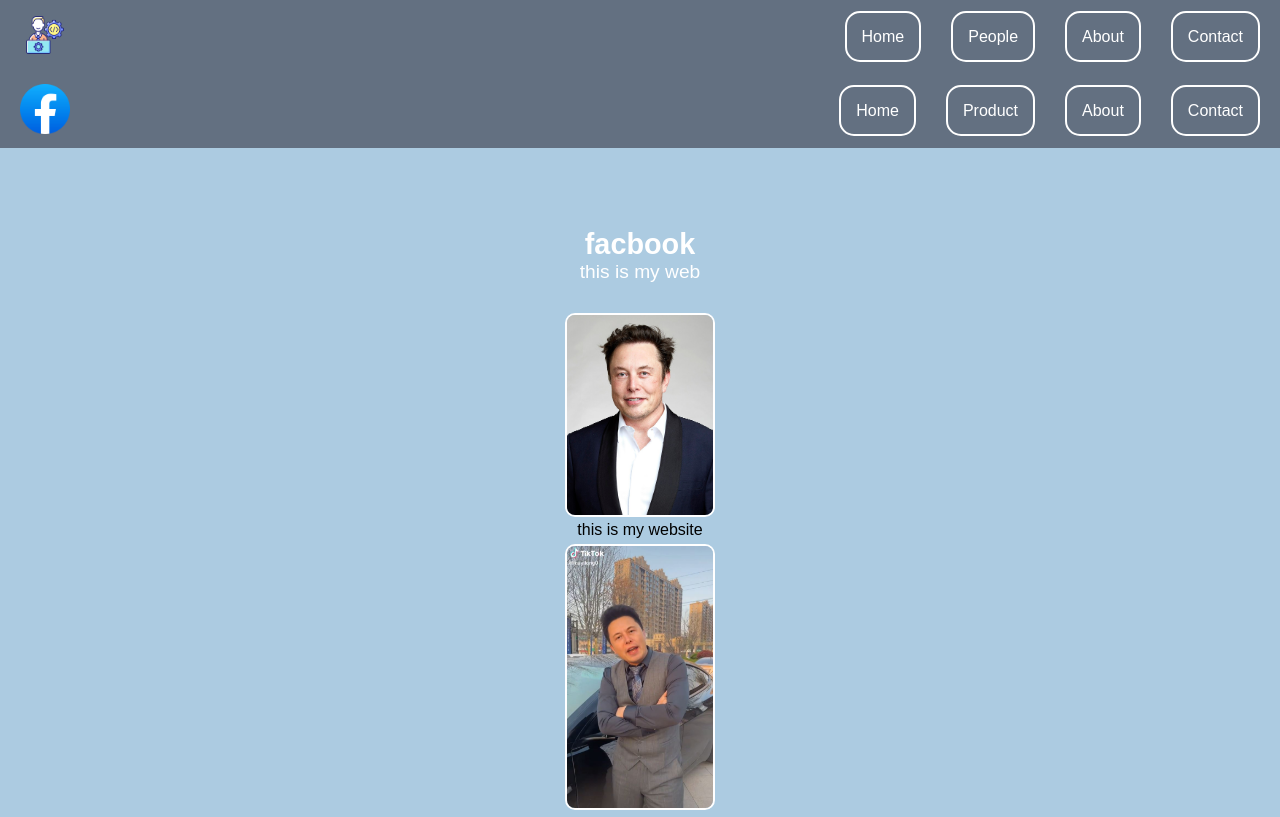
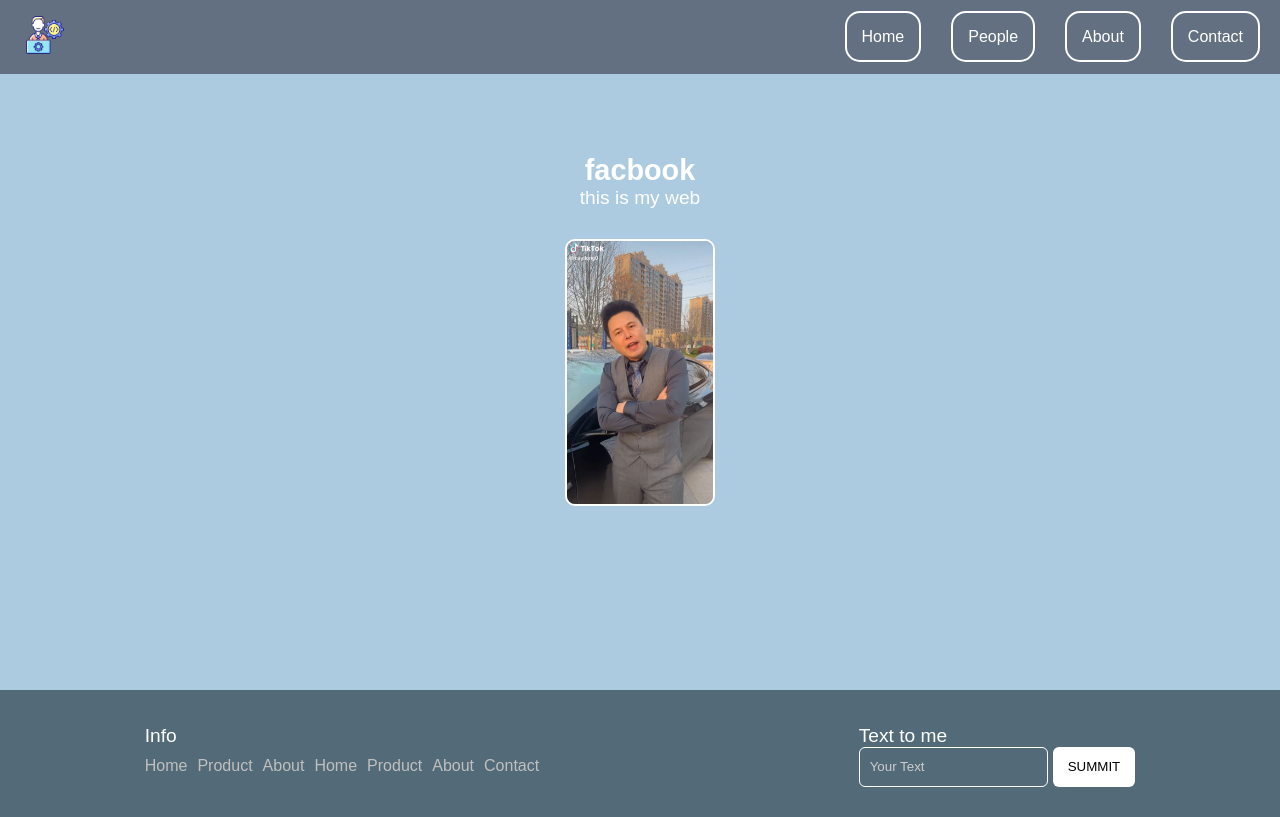
Before and after one commit to kopter2797/facbook, a plain HTML site: page index.html in a window 1280 px wide. Shown: the top 817 px of the page. Drawn offline with Linux system fonts and the light colour scheme; a web font is replaced by a local one.

Commit message:
index.html

```diff
--- a/index.html
+++ b/index.html
@@ -23,31 +23,12 @@
         </ul>
 
     </section>
-    <div class="nav">
-
-        <div class="img-icon">
-            <img src="./img/icon.png" alt="">
-        </div>
-
-        <ul class="menu">
-            <li><a href="">Home</a></li>
-            <li><a href="">Product</a></li>
-            <li><a href="">About</a></li>
-            <li><a href="">Contact</a></li>
-        </ul>
-
-    </div>
 
     <section class="container">
         <div class="box">
             <div class="text">
                 <h1>facbook</h1>
                 <p>this is my web</p>
-            </div>
-
-            <div class="img-people">
-                <img src="./img/people.jpg" alt="">
-                <p>this is my website</p>
             </div>
 
             <div class="img-people">
```
